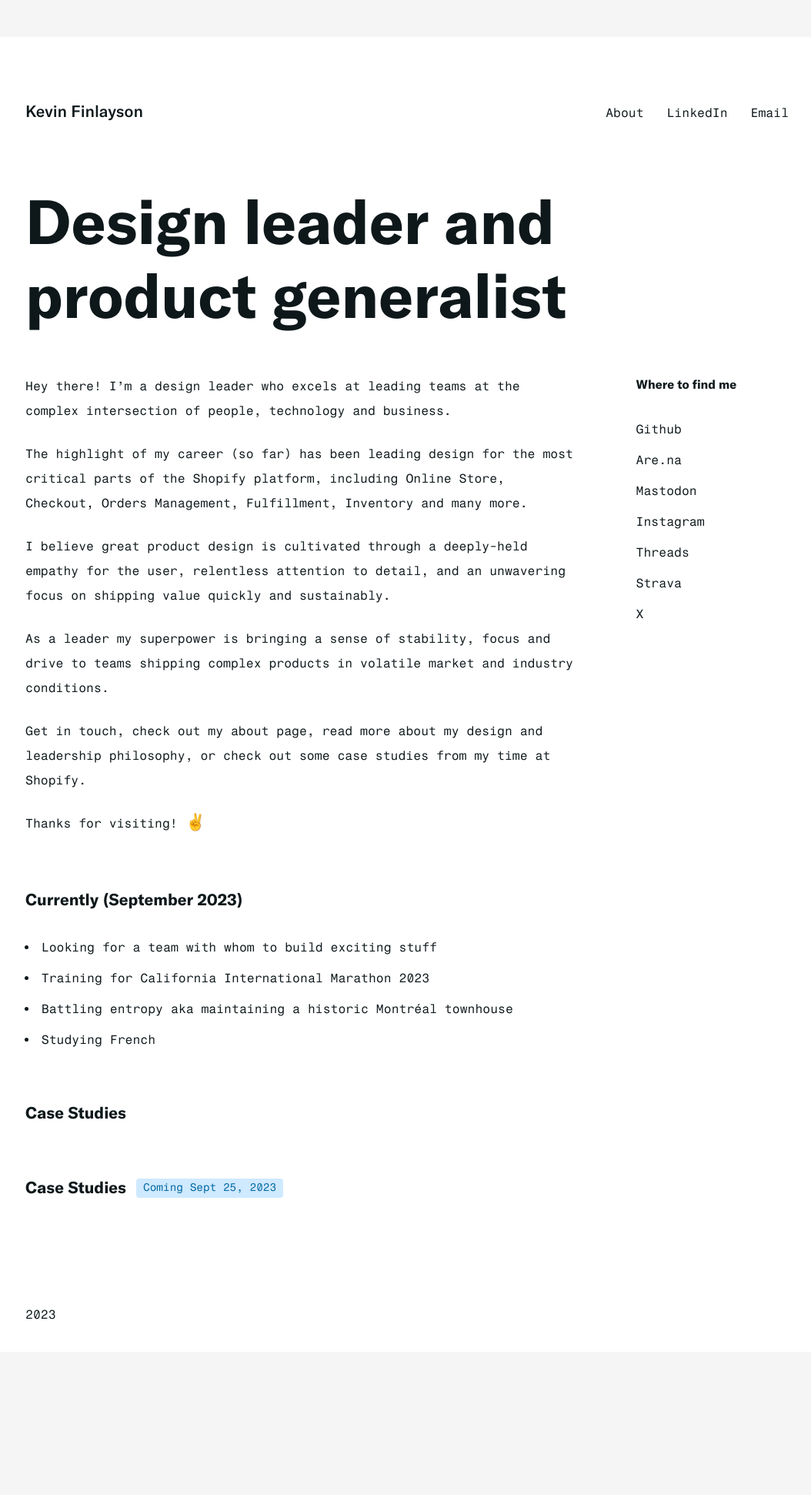
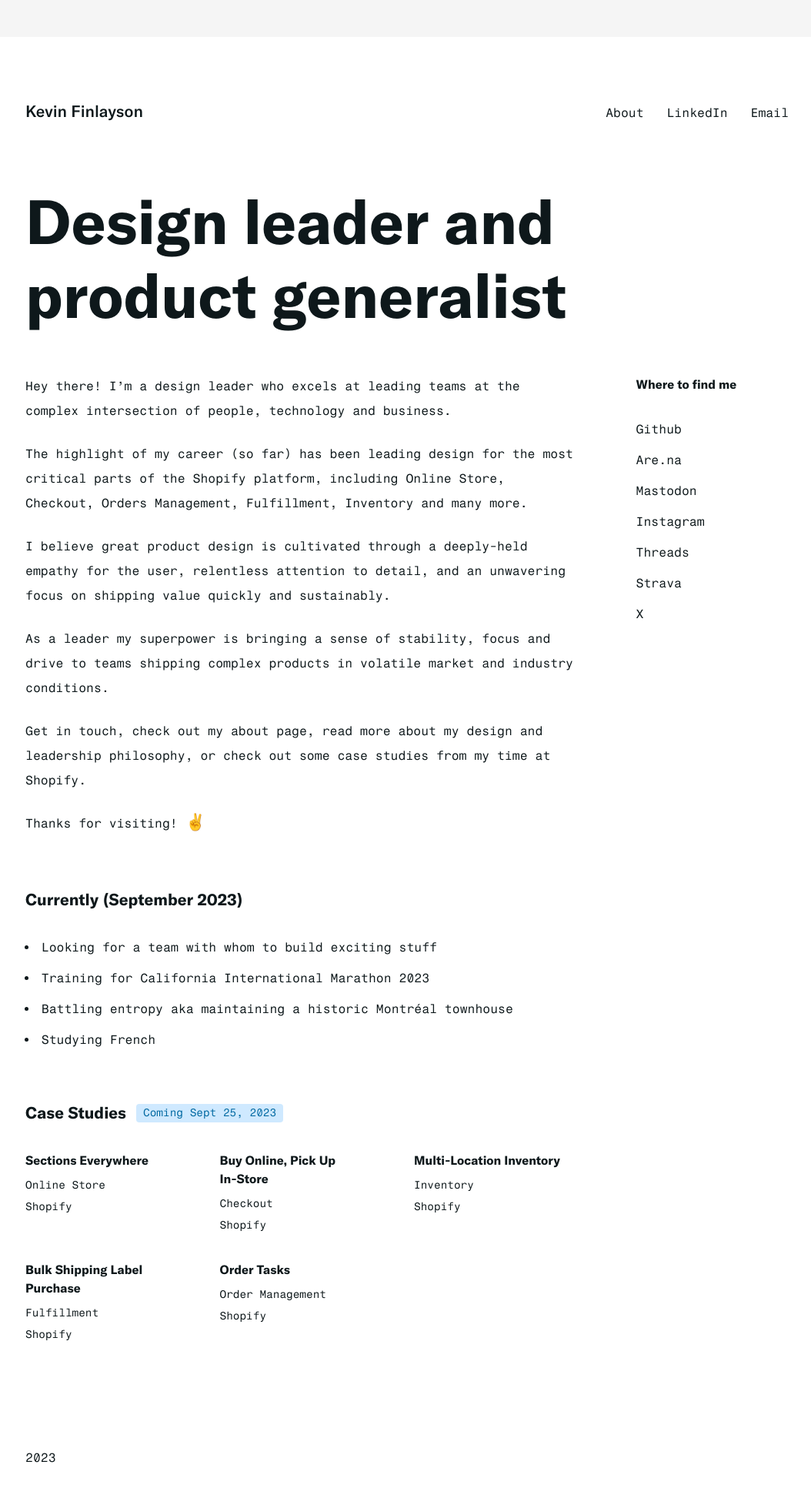
Before and after one commit to kevinfinlayson/kevinfinlayson.com, a Jekyll site: the page built from index.markdown, in a window 1280 px wide. Shown: the whole page at 77% size, without its empty margins (111-1165 px from the left). Built offline with Jekyll 4.4.1, drawn with Linux system fonts in a browser that asks for light colours; before the commit the page ends 1756 px from its top, so only the background shows below that.

Commit message:
case studies section on home page

```diff
--- a/_sass/page-home.scss
+++ b/_sass/page-home.scss
@@ -5,3 +5,39 @@ h4 .status {
     top: -2px;
     margin-left: 8px;
 }
+
+.case-study-list {
+
+
+}
+
+.case-study-list {
+    display: flex;
+    flex-flow: row wrap;
+
+    a {
+        display: block;
+        margin: 0 $section-padding $text-spacing 0;
+        flex: 0 0 calc(33.333% - (0.667 * $section-padding));
+        cursor: pointer;
+
+        &:nth-child(3n) {
+            margin-right: 0;
+        }
+
+        h5 {
+            line-height: $base-line-height;
+            margin: 0 0 calc(0.5 * $spacing-half) 0;
+        }
+
+        p {
+            font-size: $small;
+            margin: 0;
+        }
+
+        span {
+            display: block;
+        }
+    }
+
+}
--- a/index.markdown
+++ b/index.markdown
@@ -27,5 +27,28 @@ Thanks for visiting! <span class="emoji">&#x270C;</span>
 - Studying French
 
 
-#### Case Studies
 #### Case Studies <span class="status notification">Coming Sept 25, 2023</span>
+
+
+<div class="case-study-list">
+    <a>
+        <h5>Sections Everywhere</h5>
+        <p><span>Online Store</span>Shopify</p>
+    </a>
+    <a>
+        <h5>Buy Online, Pick Up In&#8209;Store</h5>
+        <p><span>Checkout</span>Shopify</p>
+    </a>
+    <a>
+        <h5>Multi&#8209;Location Inventory</h5>
+        <p><span>Inventory</span>Shopify</p>
+    </a>
+    <a>
+        <h5>Bulk Shipping Label Purchase</h5>
+        <p><span>Fulfillment</span>Shopify</p>
+    </a>
+    <a>
+        <h5>Order Tasks</h5>
+        <p><span>Order Management</span>Shopify</p>
+    </a>
+</div><!-- cast-study-list -->
```
